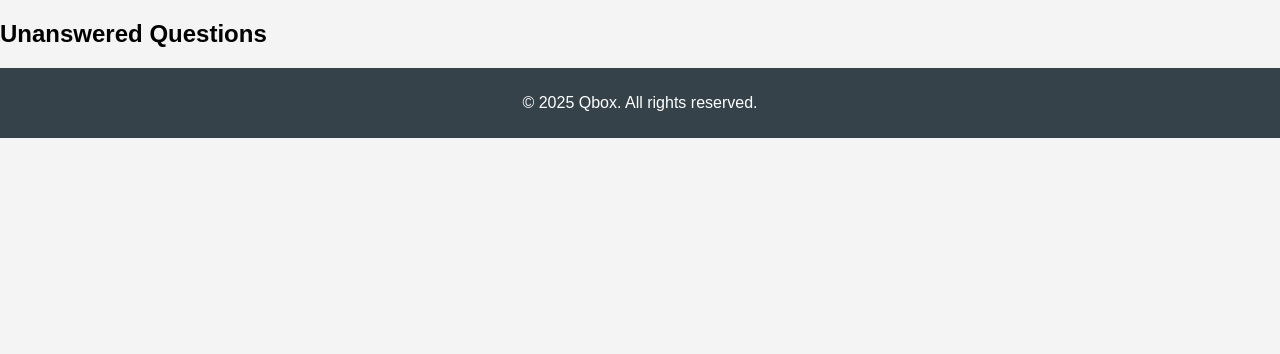
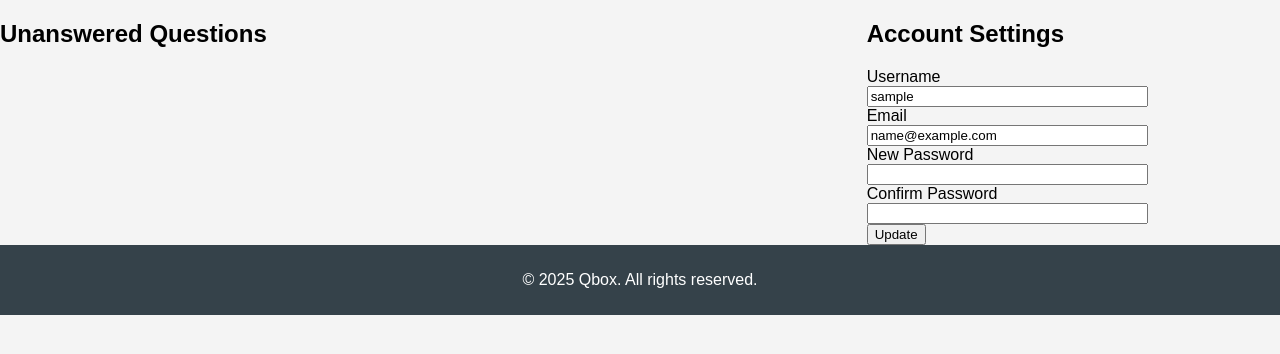
Before and after one commit to VertyyBird/qbox, a Flask app: page /dashboard in a window 1280 px wide. Shown: the part 101-455 px from the top of the page. Run offline with Flask 3, Linux system fonts and the light colour scheme; the visitor is signed in with stand-in values (Sample User, id 1); data that the repository does not hold is empty.

Commit message:
Add account settings to dashboard

```diff
--- a/app.py
+++ b/app.py
@@ -1,6 +1,6 @@
 from flask import Flask, render_template, url_for, flash, redirect, request
 from extensions import db, migrate
-from forms import RegistrationForm, LoginForm, QuestionForm, AnswerForm
+from forms import RegistrationForm, LoginForm, QuestionForm, AnswerForm, UpdateAccountForm
 from models import User, Question, Answer
 from werkzeug.security import generate_password_hash, check_password_hash
 from flask_login import LoginManager, login_user, logout_user, login_required, current_user
@@ -118,12 +118,28 @@ def profile(username):
             return redirect(url_for('profile', username=username))
     return render_template('profile.html', user=user, question_form=question_form, answer_form=answer_form)
 
-@app.route('/dashboard')
+@app.route('/dashboard', methods=['GET', 'POST'])
 @login_required
 def dashboard():
     unanswered_questions = Question.query.filter_by(receiver_id=current_user.id).filter(~Question.answers.any()).all()
     answer_form = AnswerForm()
-    return render_template('dashboard.html', unanswered_questions=unanswered_questions, answer_form=answer_form)
+    update_form = UpdateAccountForm()
+
+    if update_form.submit.data and update_form.validate_on_submit():
+        current_user.username = update_form.username.data
+        current_user.email = update_form.email.data
+        if update_form.password.data:
+            current_user.password_hash = generate_password_hash(update_form.password.data)
+        db.session.commit()
+        flash('Your account has been updated!', 'success')
+        return redirect(url_for('dashboard'))
+
+    if request.method == 'GET':
+        update_form.username.data = current_user.username
+        update_form.email.data = current_user.email
+
+    return render_template('dashboard.html', unanswered_questions=unanswered_questions,
+                           answer_form=answer_form, update_form=update_form)
 
 if __name__ == "__main__":
     app.run(debug=True)
--- a/forms.py
+++ b/forms.py
@@ -2,6 +2,7 @@ from flask_wtf import FlaskForm
 from wtforms import StringField, PasswordField, SubmitField, BooleanField, TextAreaField
 from wtforms.validators import DataRequired, Email, EqualTo, ValidationError
 from models import User
+from flask_login import current_user
 
 class RegistrationForm(FlaskForm):
     username = StringField('Username', validators=[DataRequired()])
@@ -34,3 +35,23 @@ class QuestionForm(FlaskForm):
 class AnswerForm(FlaskForm):
     answer_text = TextAreaField('Your Answer', validators=[DataRequired()])
     submit = SubmitField('Submit')
+
+
+class UpdateAccountForm(FlaskForm):
+    username = StringField('Username', validators=[DataRequired()])
+    email = StringField('Email', validators=[DataRequired(), Email()])
+    password = PasswordField('New Password')
+    confirm_password = PasswordField('Confirm Password', validators=[EqualTo('password')])
+    submit = SubmitField('Update')
+
+    def validate_username(self, username):
+        if username.data != current_user.username:
+            user = User.query.filter_by(username=username.data).first()
+            if user:
+                raise ValidationError('Username is already taken.')
+
+    def validate_email(self, email):
+        if email.data != current_user.email:
+            user = User.query.filter_by(email=email.data).first()
+            if user:
+                raise ValidationError('Email is already registered.')
--- a/templates/dashboard.html
+++ b/templates/dashboard.html
@@ -5,6 +5,8 @@
 {% block og_image %}{{ url_for('static', filename='images/dashboard-og-image.png') }}{% endblock %}
 {% block og_type %}website{% endblock %}
 {% block content %}
+<div style="display: flex; gap: 40px; align-items: flex-start;">
+    <div style="flex: 2;">
         <h2>Unanswered Questions</h2>
         <ul>
             {% for question in unanswered_questions %}
@@ -32,4 +34,43 @@
                 </li>
             {% endfor %}
         </ul>
+    </div>
+    <div style="flex: 1;">
+        <h2>Account Settings</h2>
+        <form method="POST" action="{{ url_for('dashboard') }}">
+            {{ update_form.hidden_tag() }}
+            <div>
+                {{ update_form.username.label }}<br>
+                {{ update_form.username(size=32) }}<br>
+                {% for error in update_form.username.errors %}
+                    <span style="color: red;">[{{ error }}]</span>
+                {% endfor %}
+            </div>
+            <div>
+                {{ update_form.email.label }}<br>
+                {{ update_form.email(size=32) }}<br>
+                {% for error in update_form.email.errors %}
+                    <span style="color: red;">[{{ error }}]</span>
+                {% endfor %}
+            </div>
+            <div>
+                {{ update_form.password.label }}<br>
+                {{ update_form.password(size=32) }}<br>
+                {% for error in update_form.password.errors %}
+                    <span style="color: red;">[{{ error }}]</span>
+                {% endfor %}
+            </div>
+            <div>
+                {{ update_form.confirm_password.label }}<br>
+                {{ update_form.confirm_password(size=32) }}<br>
+                {% for error in update_form.confirm_password.errors %}
+                    <span style="color: red;">[{{ error }}]</span>
+                {% endfor %}
+            </div>
+            <div>
+                {{ update_form.submit() }}
+            </div>
+        </form>
+    </div>
+</div>
 {% endblock content %}
```
